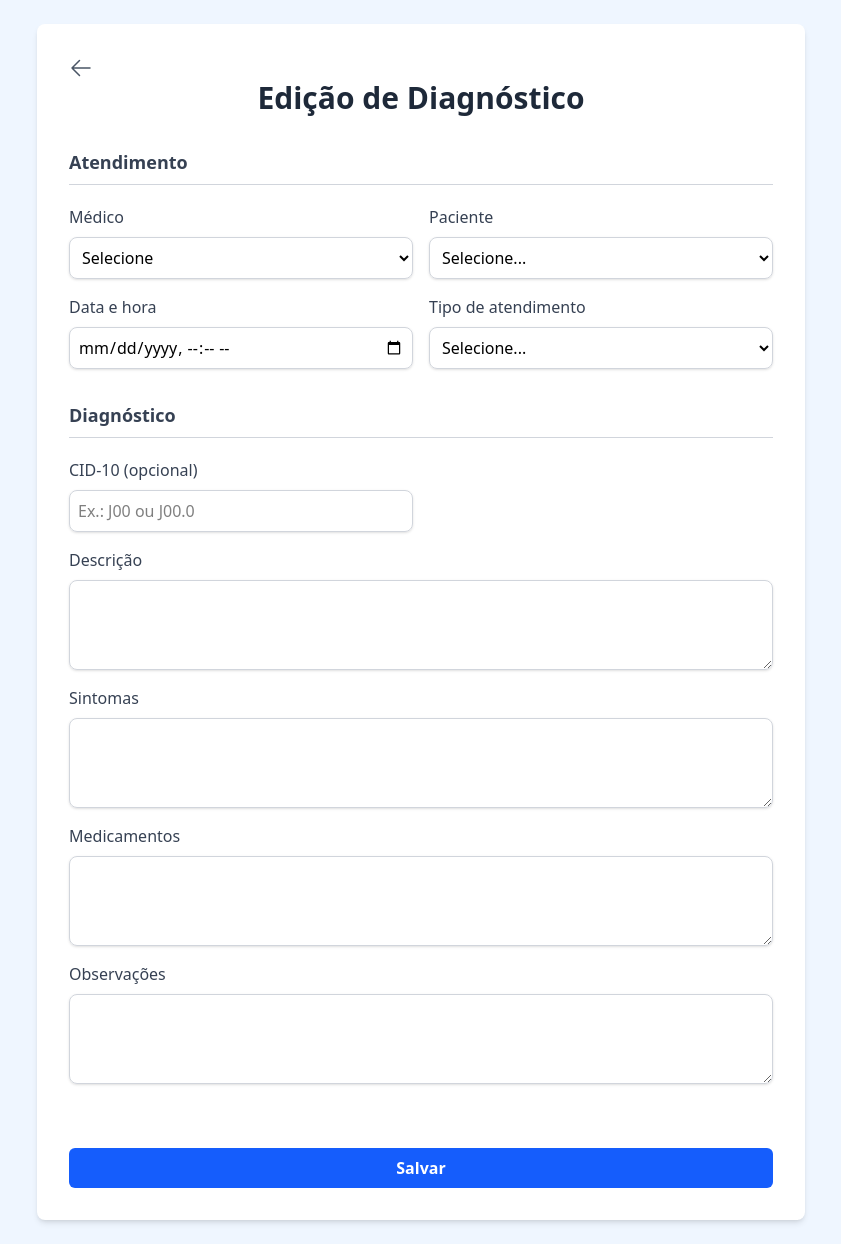
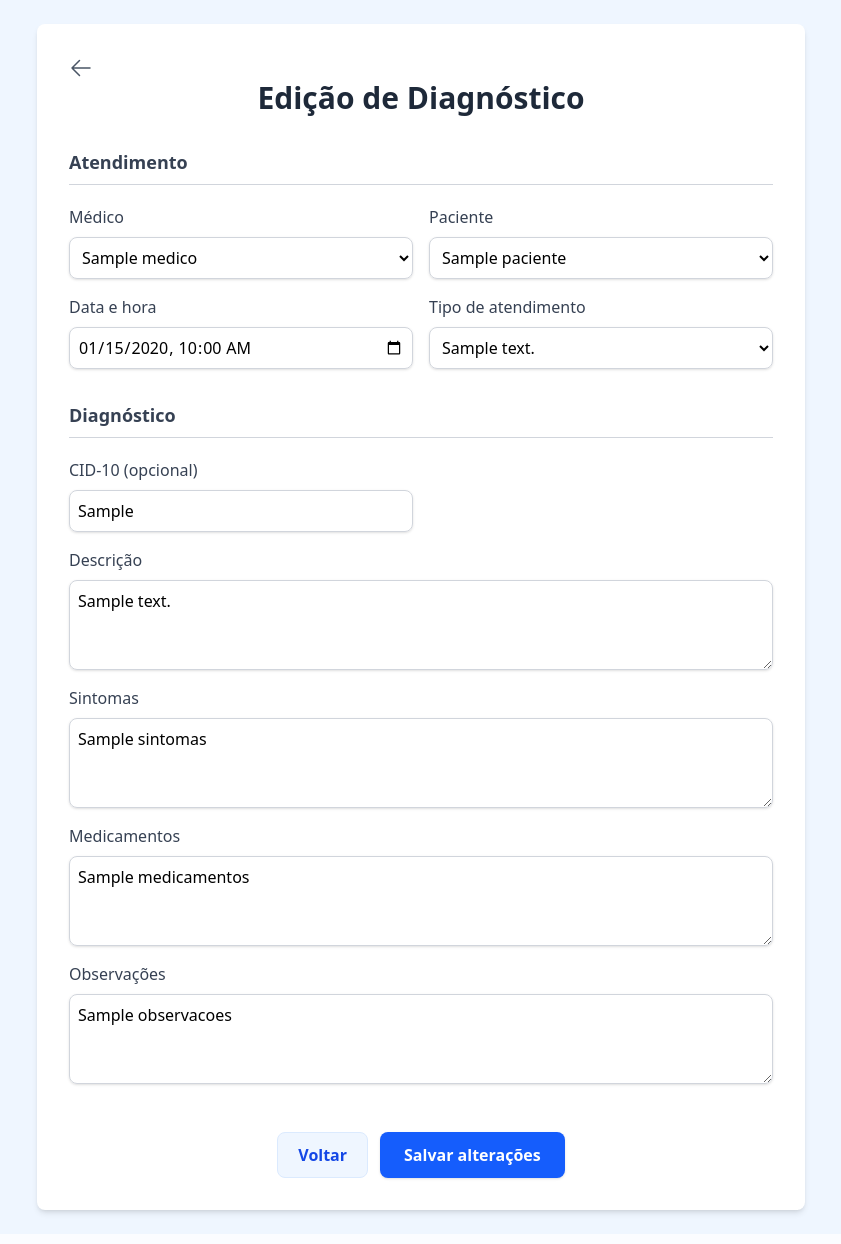
Before and after one commit to LanaYuna/clinica-medica, a Spring app: template src/main/resources/templates/diagnostico/edicaoDiagnostico.html in a window 1280 px wide. Shown: the whole page, without its empty margins (219-1060 px from the left). After the commit the page ends 1219 px from the top, so only its background shows below. Run offline with Thymeleaf, Linux system fonts and the light colour scheme; the template is opened without the code that fills it: most values are stand-ins (such as "Sample title", 1, 10 or a date in 2020); data that the repository does not hold is empty.

Commit message:
fix: corrige campos da edicao de paciente e diagnostico

```diff
--- a/src/main/resources/templates/diagnostico/edicaoDiagnostico.html
+++ b/src/main/resources/templates/diagnostico/edicaoDiagnostico.html
@@ -38,7 +38,7 @@
 
                 <input type="hidden"
 		           name="id"
-		           th:value="${medicoEncontrado.id}">
+		           th:value="${diagnosticoEncontrado.id}">
 
 
                 <div class="grid grid-cols-1 sm:grid-cols-2 gap-4">
@@ -50,10 +50,12 @@
                         <select id="idMedico" name="idMedico"
                                 class="mt-2 rounded-lg shadow-sm border border-gray-300 p-2 focus:outline-blue-500"
                                 required>
-                            <option value="">Selecione</option>
+
                             <option th:each="medico : ${medicos}"
                                     th:value="${medico.id}"
-                                    th:text="${medico.nome}"></option>
+                                    th:text="${medico.nome}"
+                                    th:selected="${medico.id == diagnosticoEncontrado.idMedico}">
+							</option>
                         </select>
                     </div>
 
@@ -64,10 +66,12 @@
                         <select id="idPaciente" name="idPaciente"
                                 class="mt-2 rounded-lg shadow-sm border border-gray-300 p-2 focus:outline-blue-500"
                                 required>
-                            <option value="">Selecione...</option>
+
                             <option th:each="paciente : ${pacientes}"
                                     th:value="${paciente.id}"
-                                    th:text="${paciente.nome}"></option>
+                                    th:text="${paciente.nome}"
+                                    th:selected="${paciente.id == diagnosticoEncontrado.idPaciente}">
+							</option>
                         </select>
                     </div>
 
@@ -75,7 +79,10 @@
                         <label for="dataHora" class="font-medium text-gray-700">
                             Data e hora
                         </label>
-                        <input type="datetime-local" id="dataHora" name="dataHora"
+                        <input type="datetime-local"
+                        	   id="dataHora"
+                        	   name="dataHora"
+                        	   th:value="${#temporals.format(diagnosticoEncontrado.dataHora, 'yyyy-MM-dd''T''HH:mm')}"
                                class="mt-2 rounded-lg shadow-sm border border-gray-300 p-2 focus:outline-blue-500"
                                required>
                     </div>
@@ -87,10 +94,12 @@
                         <select id="tipoAtendimento" name="tipoAtendimento"
                                 class="mt-2 rounded-lg shadow-sm border border-gray-300 p-2 focus:outline-blue-500"
                                 required>
-                            <option value="">Selecione...</option>
+
                             <option th:each="tipo : ${tiposAtendimento}"
                                     th:value="${tipo.name()}"
-                                    th:text="${tipo.descricao}"></option>
+                                    th:text="${tipo.descricao}"
+                                    th:selected="${tipo == diagnosticoEncontrado.tipoAtendimento}">
+							</option>
                         </select>
                     </div>
 
@@ -110,8 +119,10 @@
                         <label for="cid10" class="font-medium text-gray-700">
                             CID-10 (opcional)
                         </label>
-                        <input type="text" id="cid10" name="cid10"
-                               placeholder="Ex.: J00 ou J00.0"
+                        <input type="text"
+                        	   id="cid10"
+                        	   name="cid10"
+                        	   th:value="${diagnosticoEncontrado.cid10}"
                                class="mt-2 rounded-lg shadow-sm border border-gray-300 p-2 focus:outline-blue-500">
                     </div>
 
@@ -119,7 +130,10 @@
                         <label for="descricao" class="font-medium text-gray-700">
                             Descrição
                         </label>
-                        <textarea id="descricao" name="descricao" rows="3"
+                        <textarea id="descricao"
+                        	      name="descricao"
+                        	      rows="3"
+                        	      th:text="${diagnosticoEncontrado.descricao}"
                                   class="mt-2 rounded-lg shadow-sm border border-gray-300 p-2 focus:outline-blue-500"
                                   required></textarea>
                     </div>
@@ -128,7 +142,10 @@
                         <label for="sintomas" class="font-medium text-gray-700">
                             Sintomas
                         </label>
-                        <textarea id="sintomas" name="sintomas" rows="3"
+                        <textarea id="sintomas"
+                        		  name="sintomas"
+                        		  rows="3"
+                        		  th:text="${diagnosticoEncontrado.sintomas}"
                                   class="mt-2 rounded-lg shadow-sm border border-gray-300 p-2 focus:outline-blue-500"
                                   required></textarea>
                     </div>
@@ -137,7 +154,10 @@
                         <label for="medicamentos" class="font-medium text-gray-700">
                             Medicamentos
                         </label>
-                        <textarea id="medicamentos" name="medicamentos" rows="3"
+                        <textarea id="medicamentos"
+                        		  name="medicamentos"
+                        		  rows="3"
+                        		  th:text="${diagnosticoEncontrado.medicamentos}"
                                   class="mt-2 rounded-lg shadow-sm border border-gray-300 p-2 focus:outline-blue-500"
                                   required></textarea>
                     </div>
@@ -146,7 +166,10 @@
                         <label for="observacoes" class="font-medium text-gray-700">
                             Observações
                         </label>
-                        <textarea id="observacoes" name="observacoes" rows="3"
+                        <textarea id="observacoes"
+                        		  name="observacoes"
+                        		  rows="3"
+                        		  th:text="${diagnosticoEncontrado.observacoes}"
                                   class="mt-2 rounded-lg shadow-sm border border-gray-300 p-2 focus:outline-blue-500"
                                   required></textarea>
                     </div>
@@ -155,10 +178,19 @@
 
             </section>
 
-            <button type="submit"
-                    class="w-full mt-8 bg-blue-600 text-white font-semibold py-2 px-4 rounded-md hover:bg-blue-700 transition-colors">
-                Salvar
-            </button>
+            <div class="flex justify-center gap-3 pt-4">
+
+                <a th:href="@{/listagemDiagnostico}"
+                   class="inline-flex items-center bg-blue-50 hover:bg-blue-100 text-blue-700 font-semibold px-5 py-2.5 rounded-lg border border-blue-100 transition-all duration-200">
+                    Voltar
+                </a>
+
+                <button type="submit"
+                        class="bg-blue-600 hover:bg-blue-700 text-white font-semibold px-6 py-2.5 rounded-lg shadow-sm hover:shadow-md transition-all duration-200">
+                    Salvar alterações
+                </button>
+
+            </div>
 
         </form>
 
```
Also changed, not shown: src/main/java/br/edu/utfpr/td/tsi/clinica/medica/controle/DiagnosticoControle.java (+7 -1 lines), src/main/java/br/edu/utfpr/td/tsi/clinica/medica/modelo/Paciente.java (+8 -3 lines), src/main/resources/templates/paciente/edicaoPaciente.html (line endings or trailing spaces).
